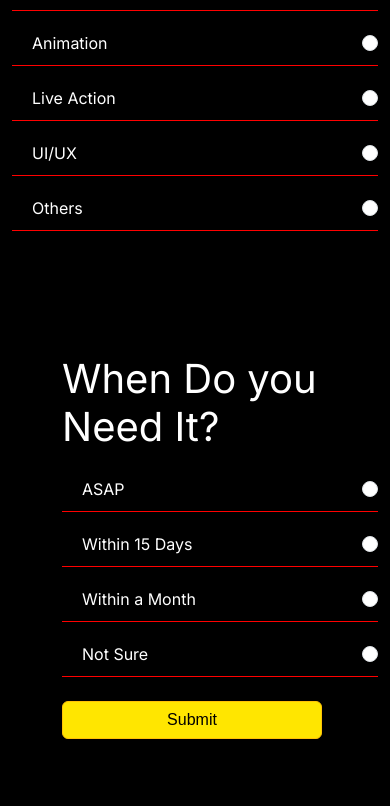
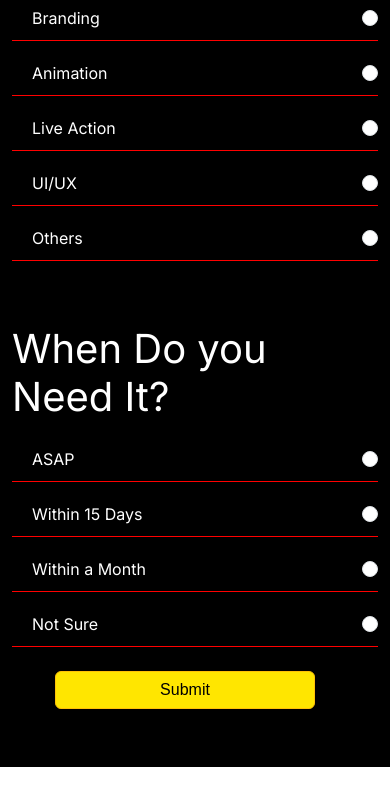
Before and after one commit to dramantram/website-dramantram, a React (Vite) app: page / in a window 390 px wide. Shown: the part 10557-11363 px from the top of the page. After the commit the page ends 11324 px from the top, so only its background shows below. Built offline with nearby package versions, Linux system fonts and the light colour scheme.

Commit message:
Update Footer.css

```diff
--- a/src/styles/Footer.css
+++ b/src/styles/Footer.css
@@ -216,4 +216,21 @@
   .footer-section::after {
     background: none; /* Remove the overlay on smaller screens */
   }
+  .submit-button {
+    margin-left: 43px; /* Center the button on small screens */
+    width: 200%; /* Make the button full width */
+  }
+
+  .duration-option {
+    padding-left: 0px;
+  }
+
+  .duration-head {
+    padding-left: 0px;
+  }
+
+  .checkboxes-column {
+    padding-bottom: 10px;
+    padding-top: 30px;
+  }
 }
```
